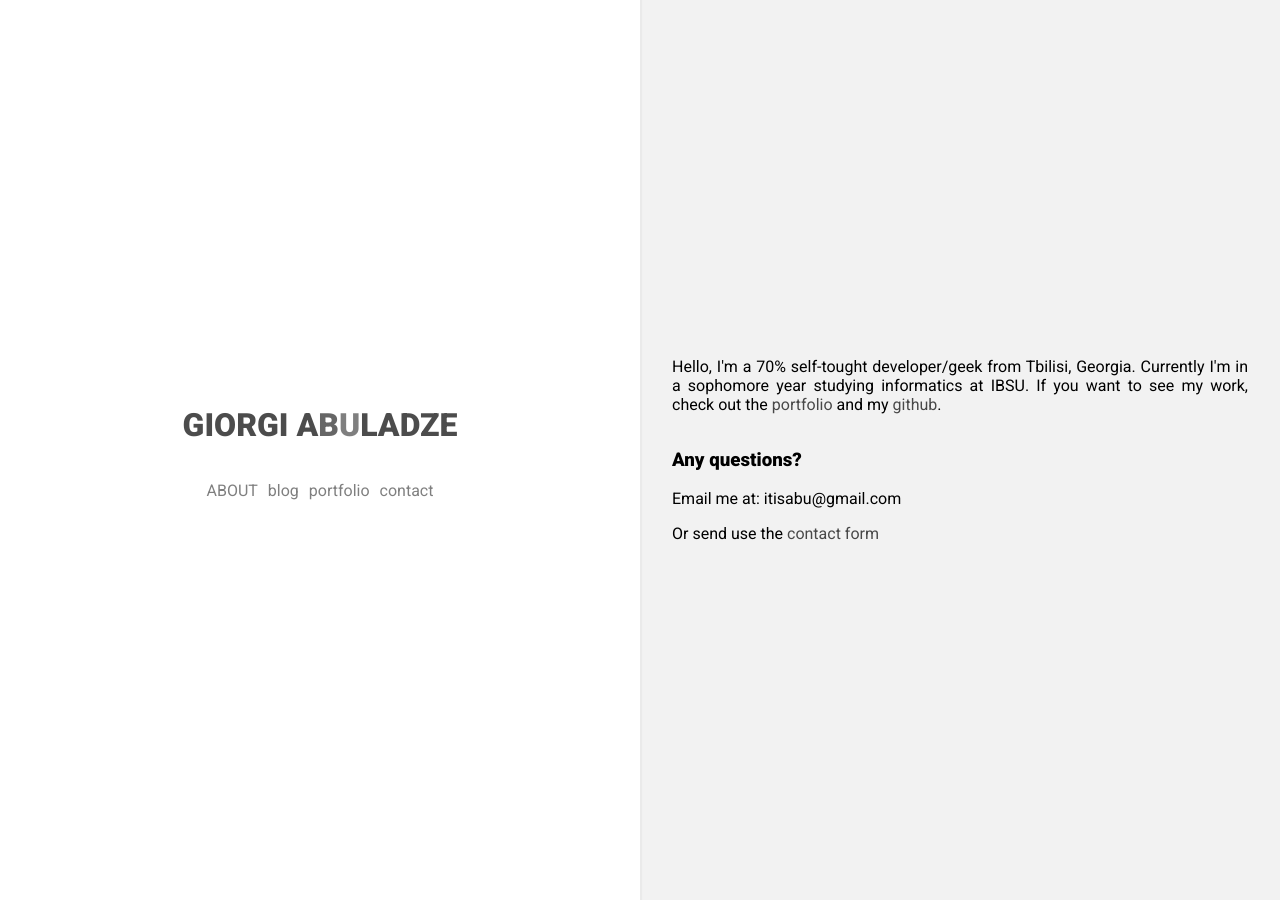
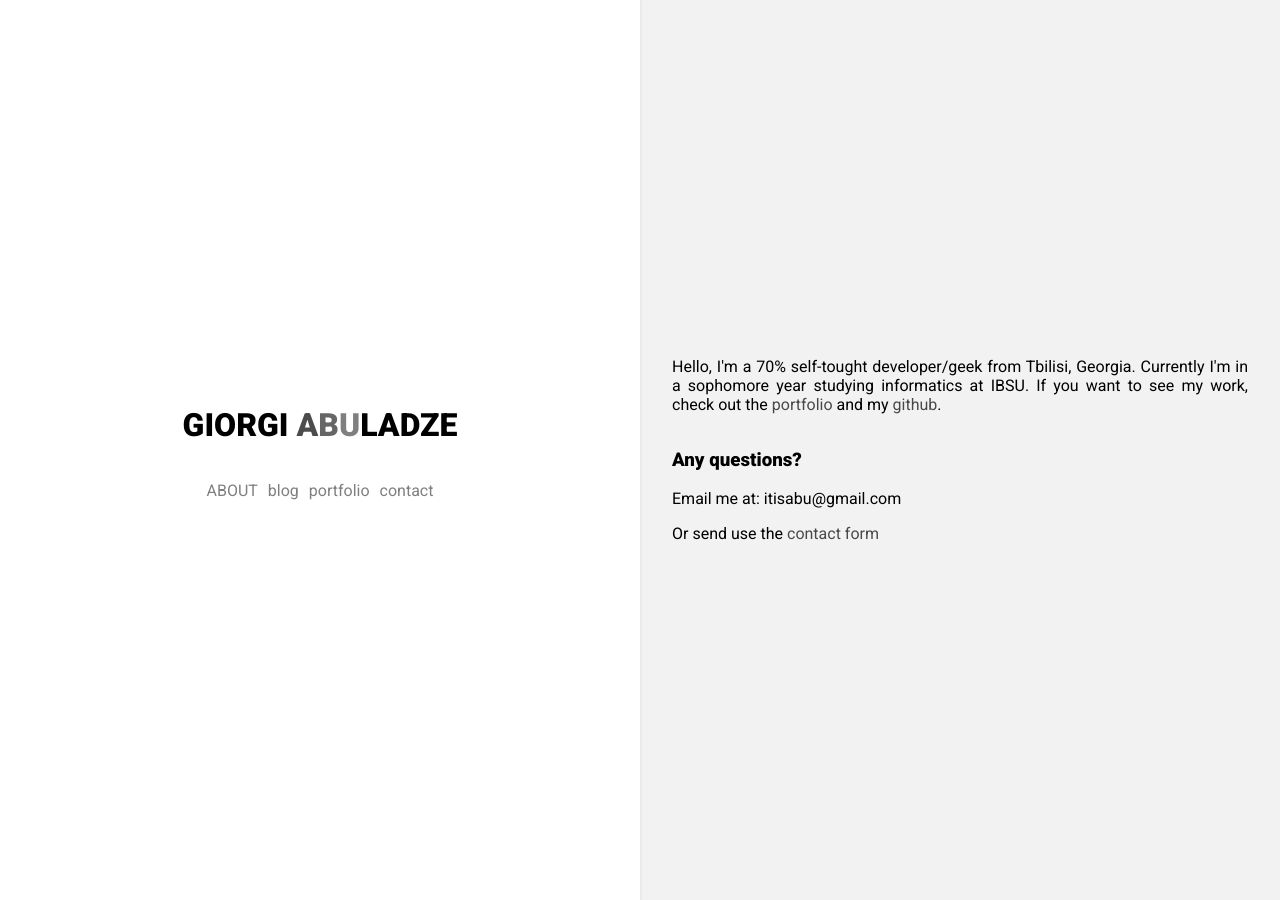
Before and after one commit to gabuladze/gabuladze.github.io, a Jekyll site: the page built from about.html, in a window 1280 px wide. Built offline with Jekyll 4.4.1, drawn with Linux system fonts in a browser that asks for light colours.

Commit message:
Fixed anchor color

```diff
--- a/_includes/header.html
+++ b/_includes/header.html
@@ -1,5 +1,5 @@
 <div class="column header">
-  <a href="{{ site.baseUrl }}{% link index.html %}">
+  <a href="{{ site.baseUrl }}{% link index.html %}" style="color: rgb(0,0,0);">
     <h1>GIORGI <span style="color: rgba(0, 0, 0, 0.7)">A</span><span style="color: rgba(0, 0, 0, 0.6)">B</span><span style="color: rgba(0, 0, 0, 0.5)">U</span>LADZE</h1>
   </a>
   {% include navbar.html %}
```
